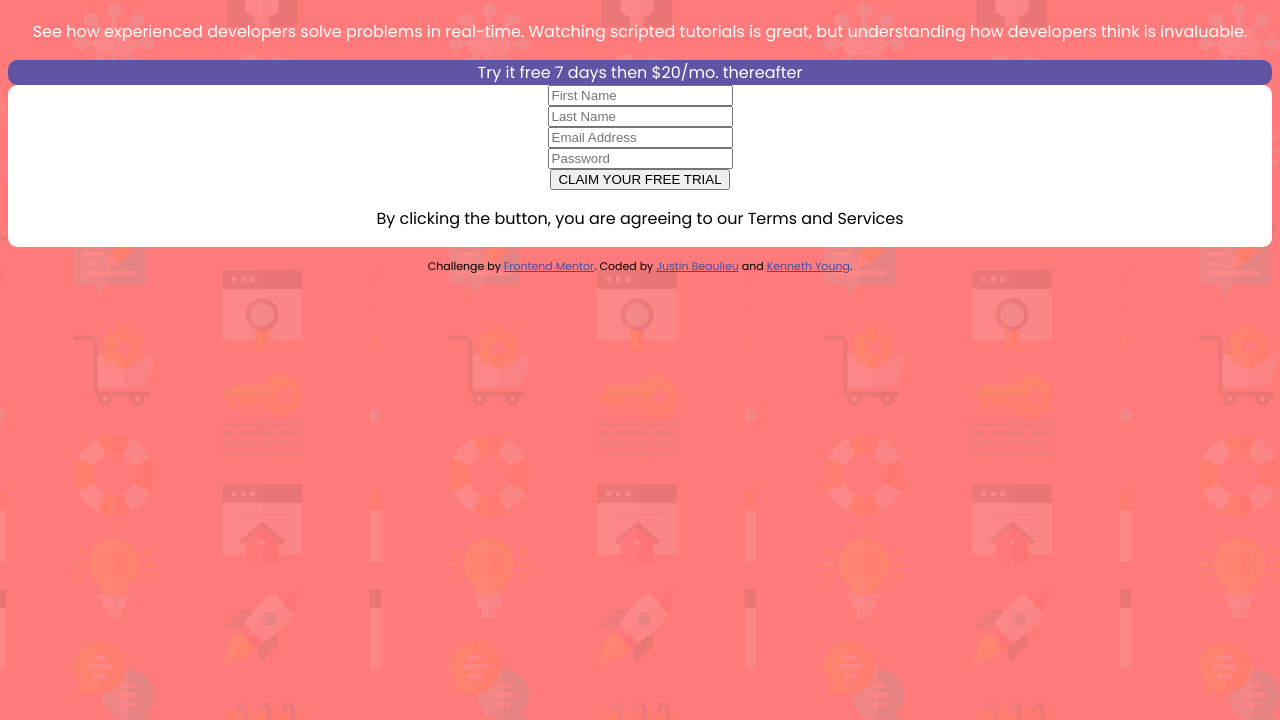
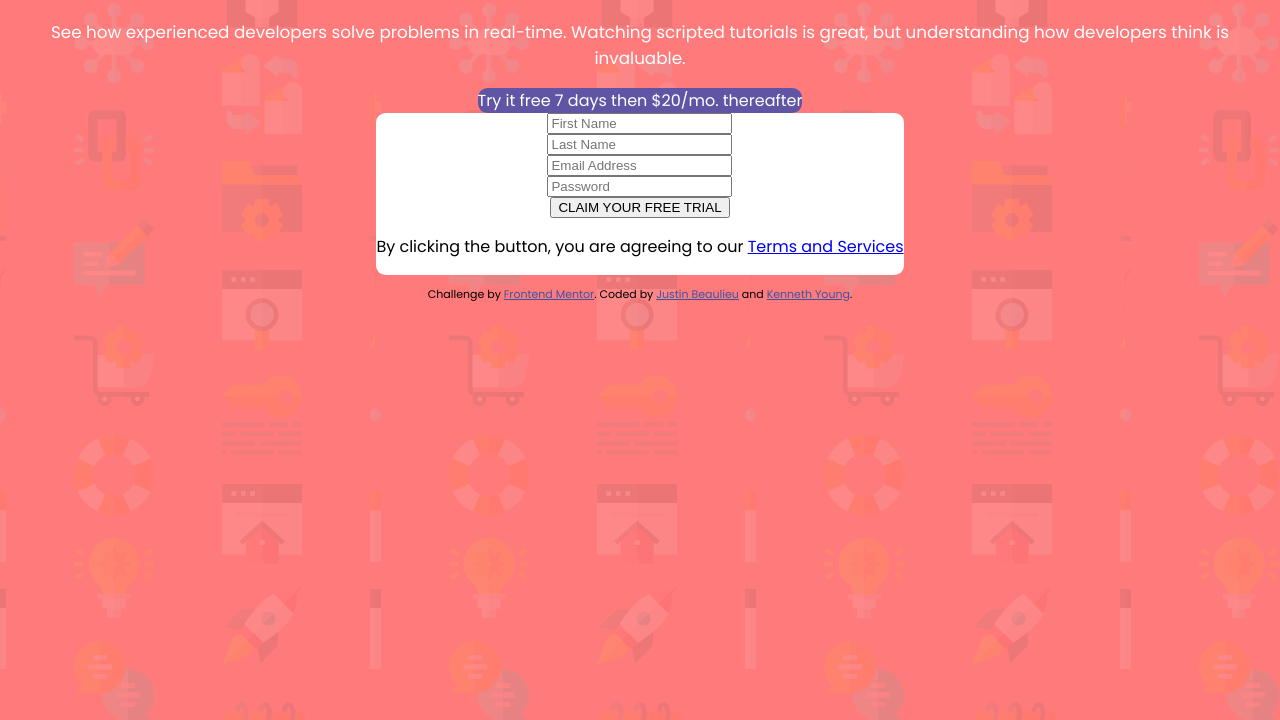
Before and after one commit to Beaulieu527/Intro-Component-With-Signup-Form, a plain HTML site: page index.html in a window 1280 px wide. Shown: the part 80-800 px from the top of the page. Drawn offline with Linux system fonts and the light colour scheme.

Commit message:
Styled paragraph

```diff
--- a/index.css
+++ b/index.css
@@ -17,19 +17,26 @@ body {
     font-size: 16px;
     background-color:hsl(0, 100%, 74%);
     background-image: url(./images/bg-intro-mobile.png);
-    align-items: center;
 }
 
 .wrapper {
     display: flex;
     flex-direction: column;
     justify-content: space-around;
-
+    align-items: center;
+    margin-left: 0.8rem;
+    margin-right: 0.8rem;
+    /* width: 90%; */
 }
 
 .header {
     color: white;
     text-align: center;
+}
+
+.header p {
+    text-align: center;
+    font-size: 1.05rem;
 }
 
 .trial-box {
--- a/index.html
+++ b/index.html
@@ -50,7 +50,7 @@
           />
         </form>
         <p class="text-muted">
-          By clicking the button, you are agreeing to our Terms and Services
+          By clicking the button, you are agreeing to our <a href="#">Terms and Services</a>
         </p>
       </div>
     </div>
```
